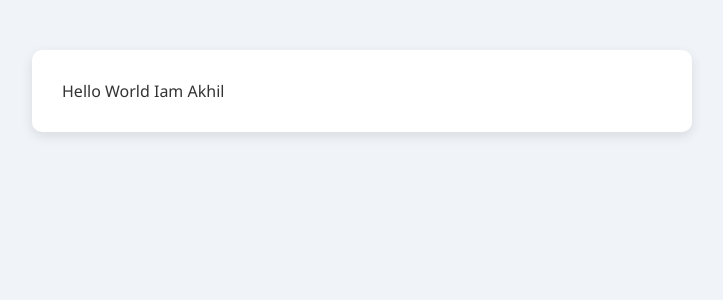
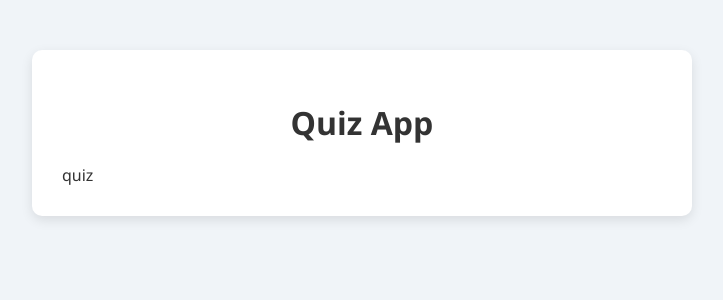
Before and after one commit to akhil3000/ReactQuizApp, a React (Vite) app in the folder hello/: page / in a window 1280 px wide. Shown: the top 300 px of the page, without its empty margins (278-1001 px from the left). Built offline with nearby package versions, Linux system fonts and the light colour scheme.

Commit message:
today's work done

```diff
--- a/hello/src/App.jsx
+++ b/hello/src/App.jsx
@@ -1,13 +1,16 @@
-import { useState } from 'react'
-import reactLogo from './assets/react.svg'
-import viteLogo from '/vite.svg'
+
 import './index.css'
+import Quiz from './components/quiz';
 
 function App() {
 
 
-return<div className="app-container">Hello World Iam Akhil</div>
-
+return(
+<div className="app-container">
+  <h1>Quiz App</h1>
+  <Quiz/>
+  </div>
+);
 }
 
 export default App
--- /dev/null
+++ b/hello/src/components/quiz.jsx
@@ -0,0 +1,30 @@
+function Quiz(){
+  const questionBank=[
+  {
+    question:"Who is father of Our Nation",
+    options:["Gandhi","Bose","Patel","Nehru"],
+    answer:"Gandhi",
+
+  },
+  {
+    question:"Who is God of Criket",
+    options:["Dravid","Ganuguly","Sehwag","Sachin"],
+    answer:"Sachin"
+  },
+  {
+    question:"Who is CEO of Google",
+    options:["Sundar","Bezos","Musk","Jobs"]
+
+  }
+
+
+  ];
+
+
+
+
+
+
+    return <div>quiz</div>
+}
+export default Quiz;
```
